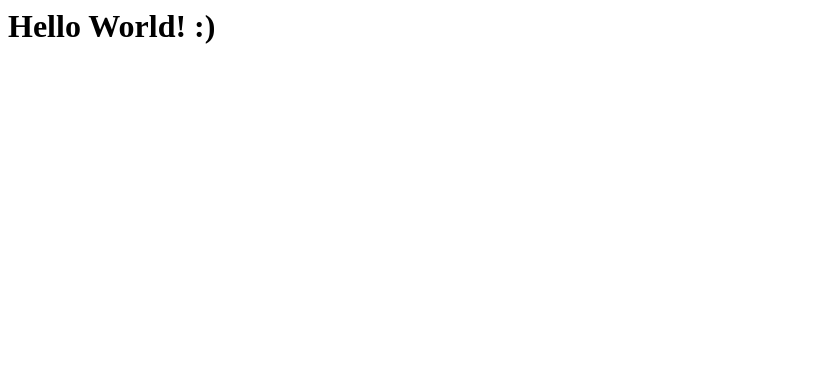
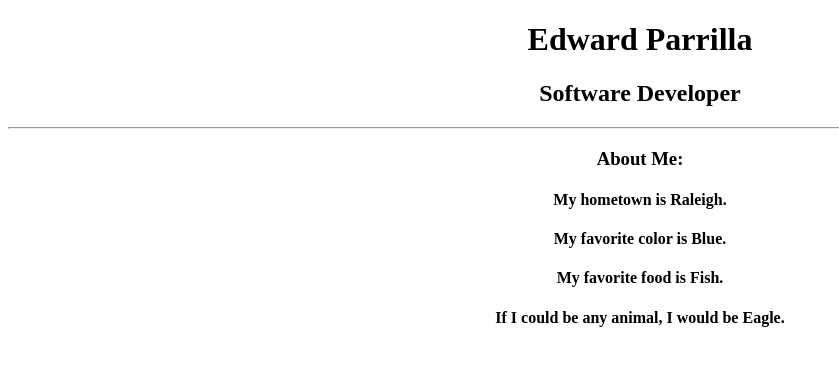
Before and after one commit to EdParrilla/my-first-project, a plain HTML site: page index.html in a window 1280 px wide. Shown: the whole page, without its empty margins (0-839 px from the left). Drawn offline with Linux system fonts and the light colour scheme.

Commit message:
Modified index.html

```diff
--- a/index.html
+++ b/index.html
@@ -1 +1,20 @@
-<h1>Hello World! :) </h1>
+<!DOCTYPE html>
+        <html>
+          <head>
+            <meta charset="utf-8">
+            <meta name="viewport" content="width=device-width">
+            <title>My Profile</title>
+          </head>
+          <body>
+            <div align="center">
+                <h1>Edward Parrilla</h1>
+                <h2>Software Developer</h2>
+                <hr>
+                <h3>About Me:</h3>
+                    <h4>My hometown is Raleigh.</h4>
+                    <h4>My favorite color is Blue.</h4>
+                    <h4>My favorite food is Fish.</h4>
+                    <h4>If I could be any animal, I would be Eagle.</h4>
+            </div>
+          </body>
+        </html>
```
